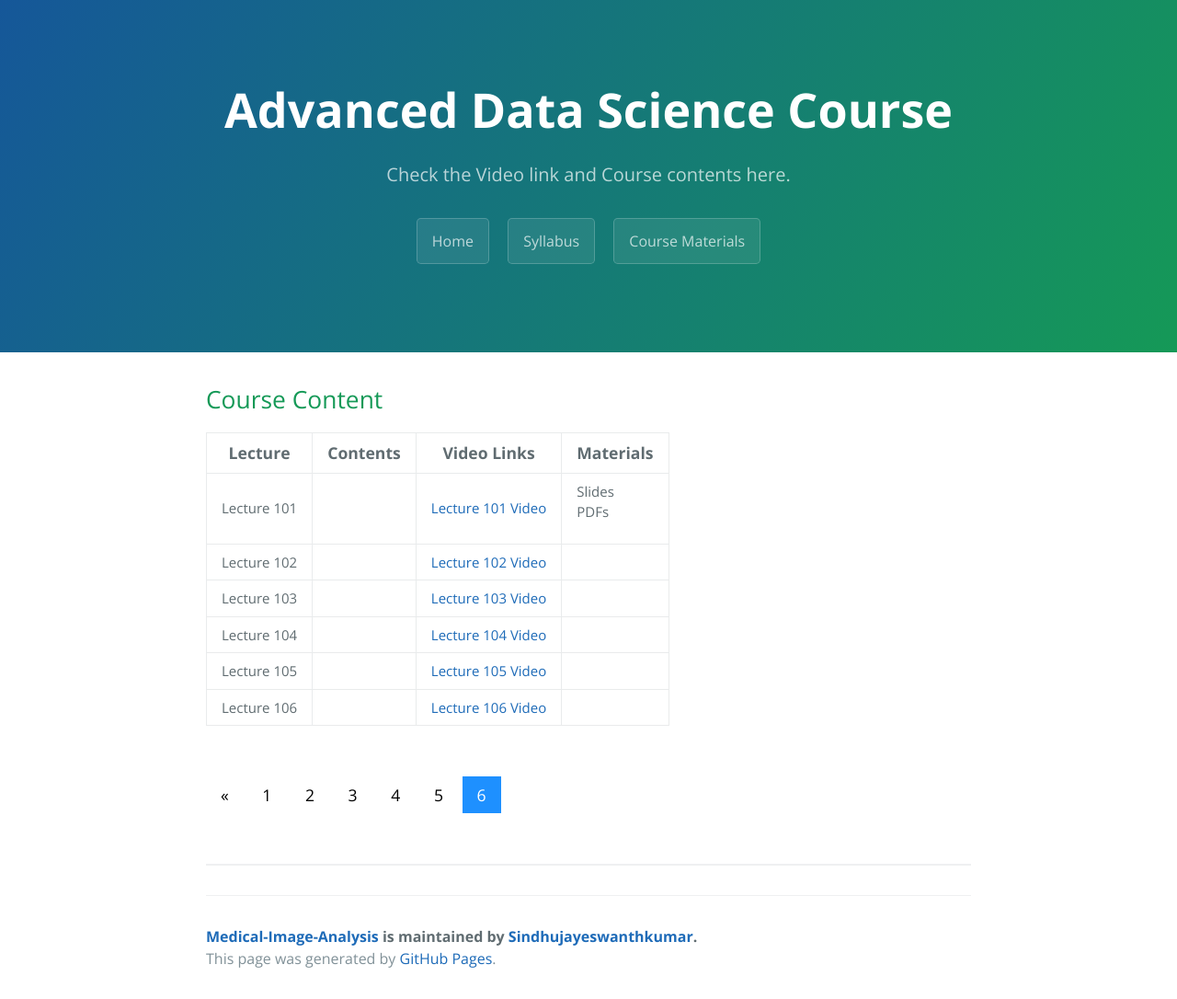
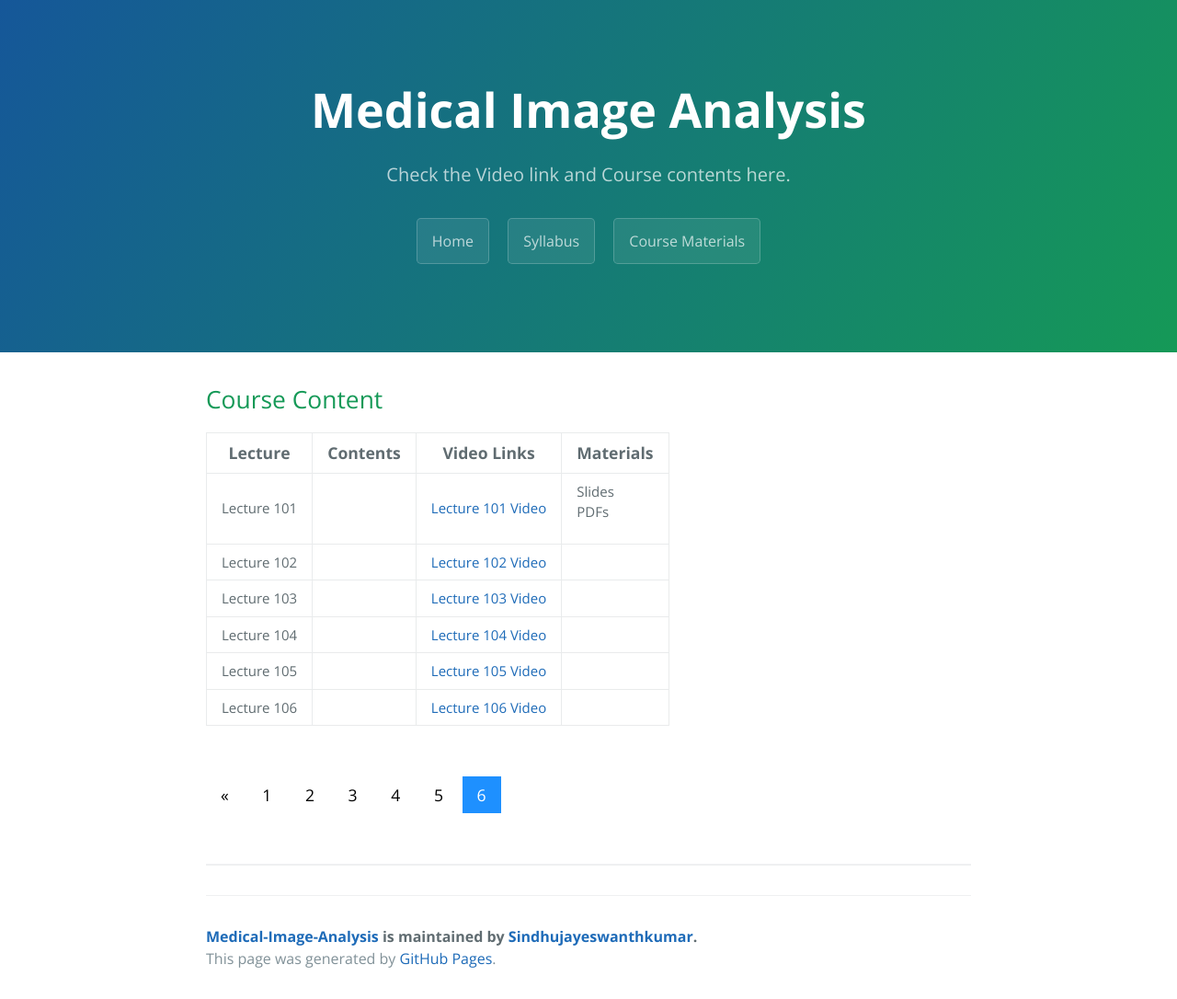
Before and after one commit to Sindhujayeswanthkumar/Medical-Image-Analysis, a Jekyll site: the page built from course_page6.md, in a window 1280 px wide. Shown: the whole page at 92% size. Built offline with Jekyll 4.4.1, drawn with Linux system fonts in a browser that asks for light colours.

Commit message:
Update course_page6.md

```diff
--- a/course_page6.md
+++ b/course_page6.md
@@ -1,6 +1,6 @@
 ---
 layout: default
-title: Advanced Data Science Course
+title: Medical Image Analysis
 description: Check the Video link and Course contents here.
 ---
 
```
